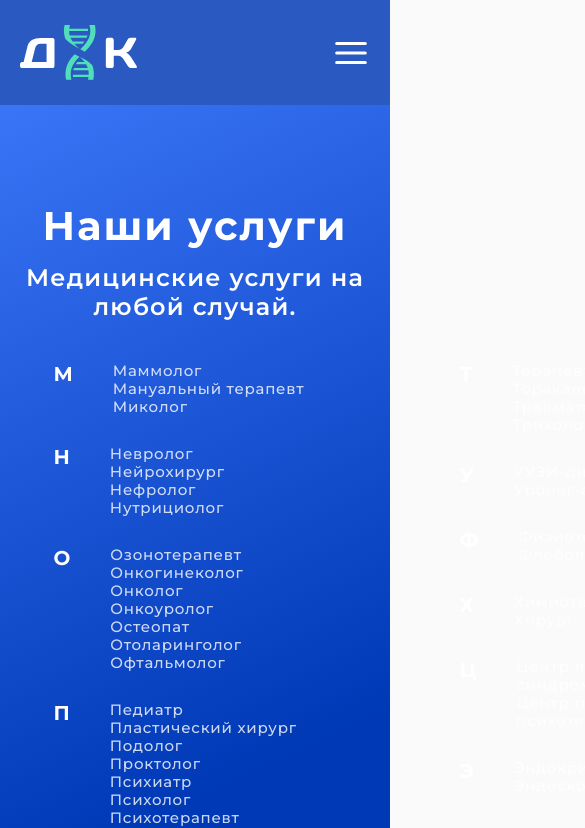
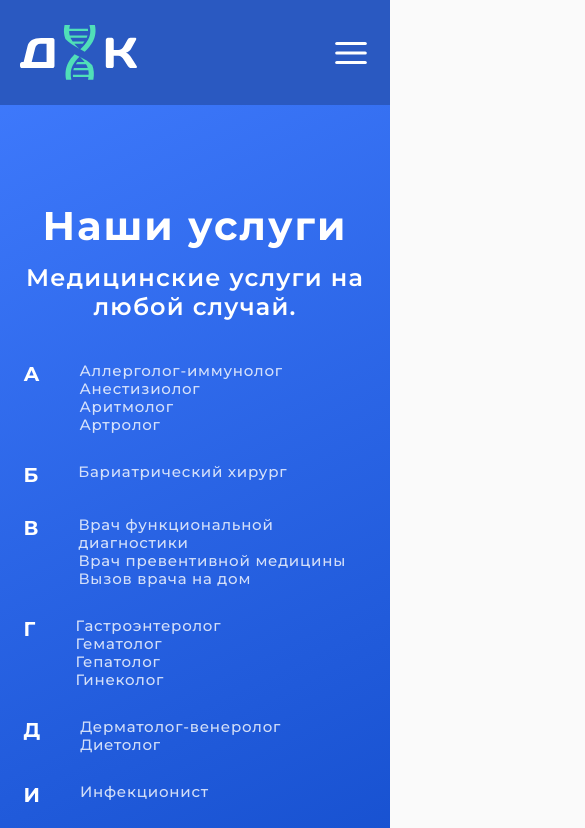
Before and after one commit to Az1mzhan/dna-clinic-reboot, a React (Vite) app: page /services in a window 390 px wide. Shown: the top 828 px of the page, 585 px wide, since content can reach past the window. Built offline with nearby package versions, Linux system fonts and the light colour scheme.

Commit message:
Changelog:  * Removed pointer events for images  * Made tap highlight color of buttons transparent  * Shrinked make appointment buttons  * Added changes related to adaptive menu section at the services page  * Refactored adaptive versions of components

```diff
--- a/src/App.css
+++ b/src/App.css
@@ -84,6 +84,14 @@ a:hover {
     text-decoration: underline;
 }
 
+button {
+    -webkit-tap-highlight-color: transparent;
+}
+
+img {
+    pointer-events: none;
+}
+
 .link {
     color: white;
     font-family: "Montserrat", sans-serif;
@@ -121,7 +129,7 @@ hr {
     border-inline: none;
 }
 
-@media screen and (max-width: 600px) {
+@media screen and (max-width: 1024px) {
     h1, h2, h3, h4, h5, h6, p, a {
         padding-inline: 10px;
     }
--- a/src/components/health-reminding/healthReminding.module.css
+++ b/src/components/health-reminding/healthReminding.module.css
@@ -58,7 +58,7 @@
     margin-top: 0;
 }
 
-@media screen and (max-width: 600px) {
+@media screen and (max-width: 1024px) {
     .container {
         padding-bottom: 20px;
     }
--- a/src/components/introductory-section/introductorySection.module.css
+++ b/src/components/introductory-section/introductorySection.module.css
@@ -61,7 +61,7 @@
     font-size: 20px;
 }
 
-@media (max-width: 1023px){
+@media (max-width: 1024px){
     .container{
         flex-direction: column-reverse;
         padding: 150px 20px;
--- a/src/components/make-appointment-btn/make-appointment-btn.module.css
+++ b/src/components/make-appointment-btn/make-appointment-btn.module.css
@@ -17,8 +17,10 @@
   cursor: pointer;
 }
 
-@media screen and (max-width: 600px) {
+@media screen and (max-width: 1024px) {
   .makeAppointmentBtn {
-    width: 350px;
+    width: 250px;
+    height: 60px;
+    font-size: 14px;
   }
 }
--- a/src/components/menu-section/MenuSection.tsx
+++ b/src/components/menu-section/MenuSection.tsx
@@ -10,6 +10,7 @@ export const MenuSection: FC<Props> = ({ menu }: Props) => {
   const alphabet = [..."абвгдеёжзийклмнопрстуфхцчшщъыьэюя"];
 
   return (
+    <>
       <div className={styles.menuSection}>
         {alphabet
           .filter((letter) =>
@@ -24,7 +25,7 @@ export const MenuSection: FC<Props> = ({ menu }: Props) => {
                 {menu.list
                   .filter((item) => item.label.toLowerCase().startsWith(letter))
                   .map((item, id) => (
-                  <a key={id} className="link" href={item.link}>
+                    <a key={id} className={styles.link} href={item.link}>
                       {item.label}
                     </a>
                   ))}
@@ -32,5 +33,6 @@ export const MenuSection: FC<Props> = ({ menu }: Props) => {
             </div>
           ))}
       </div>
+    </>
   );
 };
--- a/src/components/menu-section/menuSection.module.css
+++ b/src/components/menu-section/menuSection.module.css
@@ -1,15 +1,16 @@
 .menuSection {
-    width: 1115px;
+    max-width: 1115px;
     height: 610px;
     display: flex;
     flex-flow: column wrap;
     row-gap: 29px;
     column-gap: 43px;
     margin: 41px 0 109px;
+    overflow: hidden;
 }
 
 .letterSection {
-    width: 363px;
+    max-width: 363px;
     display: flex;
     gap: 19px;
 }
@@ -43,4 +44,33 @@
     text-decoration: underline;
     font-weight: 600;
     opacity: 1;
+    cursor: pointer;
 }
+
+@media (max-width: 1058px) {
+    .menuSection{
+        height: 826px;
+    }
+    .letterSection{
+        width: 196px;
+    }
+}
+
+@media (max-width: 710px) {
+    .menuSection{
+        height: 975px;
+    }
+    .letterSection{
+        width: 196px;
+    }
+}
+
+@media (max-width: 461px) {
+    .menuSection{
+        height: max-content;
+        flex-wrap: nowrap;
+    }
+    .letterSection{
+        width: 100%;
+    }
+}
--- a/src/components/services-grid/servicesGrid.module.css
+++ b/src/components/services-grid/servicesGrid.module.css
@@ -10,7 +10,6 @@
 }
 
 .title {
-    margin-top: 90px !important;
     color: #0139B6;
     font-family: "Montserrat", sans-serif;
     font-weight: bold;
--- a/src/pages/medics-page/medicsPage.module.css
+++ b/src/pages/medics-page/medicsPage.module.css
@@ -76,7 +76,7 @@
     max-width: 300px;
 }
 
-@media screen and (max-width: 600px) {
+@media screen and (max-width: 1024px) {
     .title {
         font-size: 40px;
     }
--- a/src/pages/services-page/servicesPage.module.css
+++ b/src/pages/services-page/servicesPage.module.css
@@ -97,7 +97,7 @@
     line-height: 12px;
 }
 
-@media screen and (max-width: 600px) {
+@media screen and (max-width: 1024px) {
     .containerTitle {
         font-size: 40px;
     }
```
Lines whose indentation alone changed are shown as unchanged.
